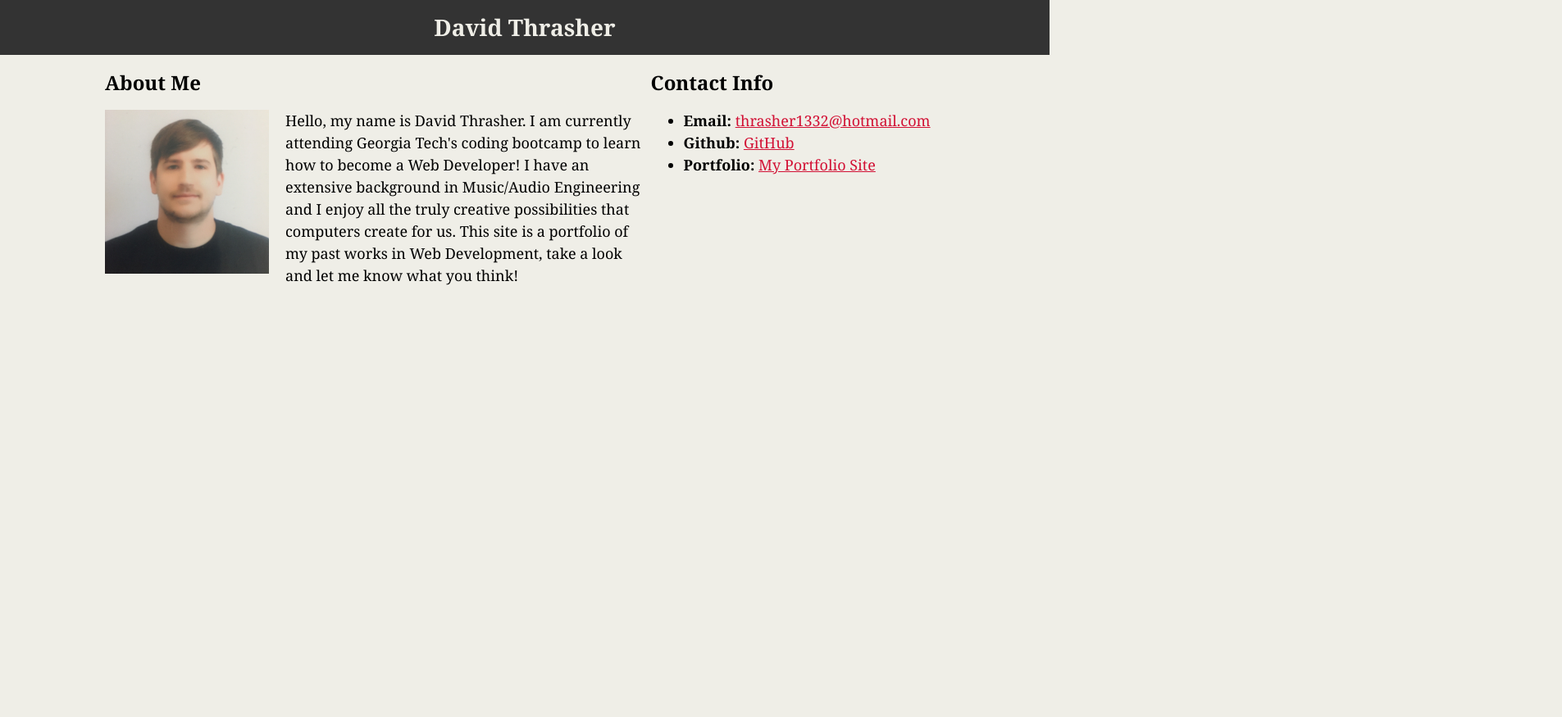
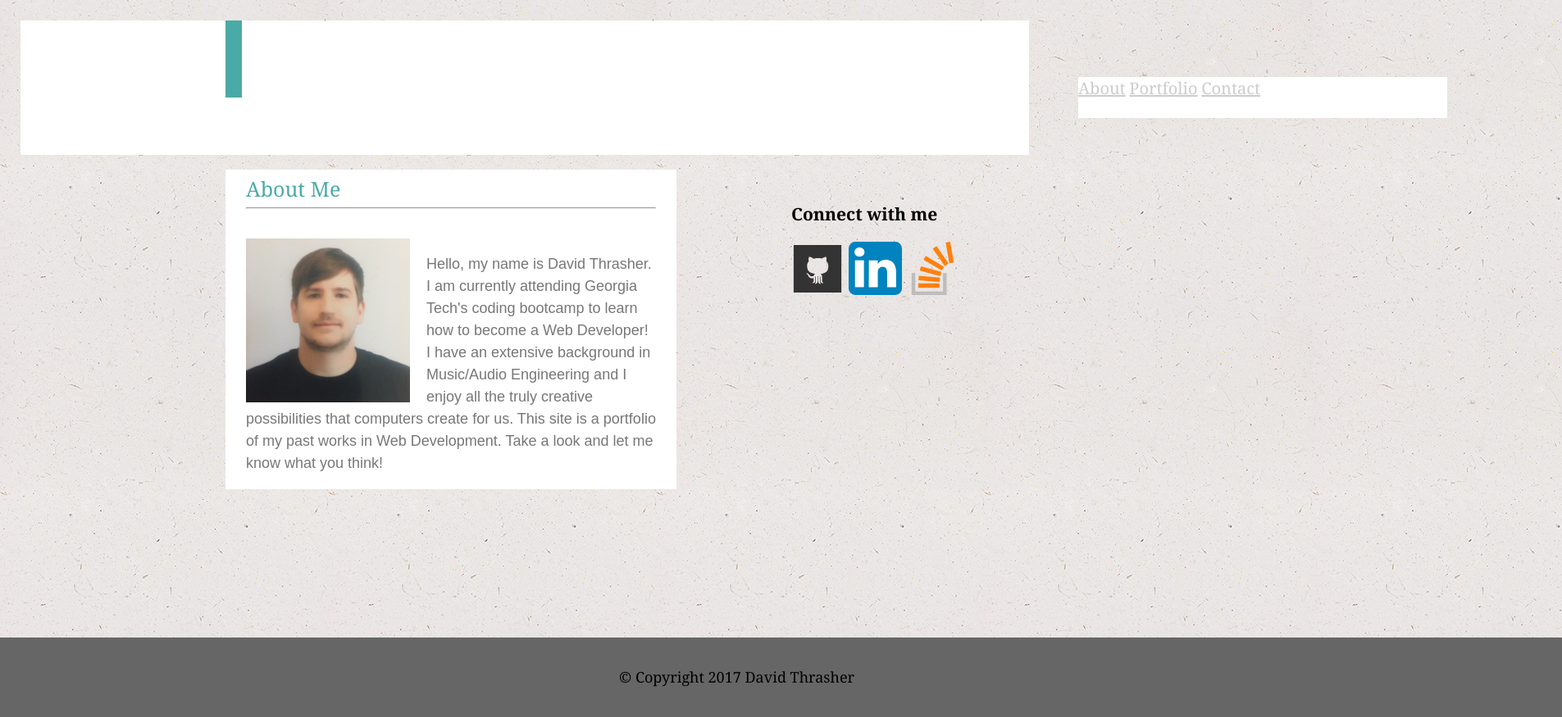
Before and after one commit to davidthrasher/Basic-Portfolio, a plain HTML site: page index.html in a window 1280 px wide. Shown: the whole page at 82% size, 1905 px wide, since content can reach past the window. Before the commit the page ends 800 px from the top, so only its background shows below. Drawn offline with Linux system fonts and the light colour scheme; files whose address does not match are found by name.

Commit message:
initial site files

```diff
--- /dev/null
+++ b/assets/css/contact.css
@@ -0,0 +1,92 @@
+header {
+	background-color:#ffffff;
+}
+
+
+h1 {
+	color:#ffffff;
+	font-size:30px;
+	background-color: #4aaaa5;
+	padding-top:20px;
+	padding-bottom:20px;
+	padding-left:20px;
+	margin-left:250px;
+	margin-right:1425px;
+	font-family: "Georgia","Times New Roman", Times, serif;
+}
+
+body {
+	background-color: #efeee7;
+	font-family: "Georgia", "Times New Roman",
+	Times, serif;
+	font-color:#333333;
+	margin: 25px;
+    padding: 0;
+    font-size: 18px;
+    line-height:150%;
+}
+
+a {
+	font-size:20px;
+	color:#cccccc;
+}
+
+#main-bio,
+#bio-image {
+	float:left;
+}
+#main-bio {
+	width:500px;
+	margin:0 auto;
+	margin-left:250px;
+	background-color:#ffffff;
+	padding-left:25px;
+	padding-right:25px;
+	color:#777777;
+
+}
+
+#bio-image {
+	margin-right:20px;
+	width:200px;
+	height:200px;
+}
+
+#header2 {
+	font-size:25px;
+	padding-top:10px;
+	color:#4aaaa5;
+}
+
+p {
+	font-family:"Arial", "Helvetica Neue", Helvetica, sans-serif;;
+}
+
+.pagelinksbox {
+	background:#ffffff;
+	height:50px;
+	position:relative;
+	width:450px;
+	bottom:45px;
+	left:1250px;
+}
+
+.socialmediabox {
+	background:#ffffff;
+	height:100px;
+	position:relative;
+	width:250px;
+	bottom:350px;
+	left:900px;
+}
+footer {
+	background-color:#666666;
+	padding-top:35px;
+	padding-bottom:35px;
+	width:1910px;
+}
+.footer {
+	position:relative;
+	top:450px;
+	right:70px;
+}
--- /dev/null
+++ b/assets/css/index.css
@@ -0,0 +1,92 @@
+header {
+	background-color:#ffffff;
+}
+
+
+h1 {
+	color:#ffffff;
+	font-size:30px;
+	background-color: #4aaaa5;
+	padding-top:20px;
+	padding-bottom:20px;
+	padding-left:20px;
+	margin-left:250px;
+	margin-right:1425px;
+	font-family: "Georgia","Times New Roman", Times, serif;
+}
+
+body {
+	background-color: #efeee7;
+	font-family: "Georgia", "Times New Roman",
+	Times, serif;
+	font-color:#333333;
+	margin: 25px;
+    padding: 0;
+    font-size: 18px;
+    line-height:150%;
+}
+
+a {
+	font-size:20px;
+	color:#cccccc;
+}
+
+#main-bio,
+#bio-image {
+	float:left;
+}
+#main-bio {
+	width:500px;
+	margin:0 auto;
+	margin-left:250px;
+	background-color:#ffffff;
+	padding-left:25px;
+	padding-right:25px;
+	color:#777777;
+
+}
+
+#bio-image {
+	margin-right:20px;
+	width:200px;
+	height:200px;
+}
+
+#header2 {
+	font-size:25px;
+	padding-top:10px;
+	color:#4aaaa5;
+}
+
+p {
+	font-family:"Arial", "Helvetica Neue", Helvetica, sans-serif;;
+}
+
+.pagelinksbox {
+	background:#ffffff;
+	height:50px;
+	position:relative;
+	width:450px;
+	bottom:45px;
+	left:1250px;
+}
+
+.socialmediabox {
+	background:#ffffff;
+	height:100px;
+	position:relative;
+	width:250px;
+	bottom:350px;
+	left:900px;
+}
+footer {
+	background-color:#666666;
+	padding-top:35px;
+	padding-bottom:35px;
+	width:1910px;
+}
+.footer {
+	position:relative;
+	top:450px;
+	right:70px;
+}
--- /dev/null
+++ b/assets/css/portfolio.css
@@ -0,0 +1,92 @@
+header {
+	background-color:#ffffff;
+}
+
+
+h1 {
+	color:#ffffff;
+	font-size:30px;
+	background-color: #4aaaa5;
+	padding-top:20px;
+	padding-bottom:20px;
+	padding-left:20px;
+	margin-left:250px;
+	margin-right:1425px;
+	font-family: "Georgia","Times New Roman", Times, serif;
+}
+
+body {
+	background-color: #efeee7;
+	font-family: "Georgia", "Times New Roman",
+	Times, serif;
+	font-color:#333333;
+	margin: 25px;
+    padding: 0;
+    font-size: 18px;
+    line-height:150%;
+}
+
+a {
+	font-size:20px;
+	color:#cccccc;
+}
+
+#main-bio,
+#bio-image {
+	float:left;
+}
+#main-bio {
+	width:500px;
+	margin:0 auto;
+	margin-left:250px;
+	background-color:#ffffff;
+	padding-left:25px;
+	padding-right:25px;
+	color:#777777;
+
+}
+
+#bio-image {
+	margin-right:20px;
+	width:200px;
+	height:200px;
+}
+
+#header2 {
+	font-size:25px;
+	padding-top:10px;
+	color:#4aaaa5;
+}
+
+p {
+	font-family:"Arial", "Helvetica Neue", Helvetica, sans-serif;;
+}
+
+.pagelinksbox {
+	background:#ffffff;
+	height:50px;
+	position:relative;
+	width:450px;
+	bottom:45px;
+	left:1250px;
+}
+
+.socialmediabox {
+	background:#ffffff;
+	height:100px;
+	position:relative;
+	width:250px;
+	bottom:350px;
+	left:900px;
+}
+footer {
+	background-color:#666666;
+	padding-top:35px;
+	padding-bottom:35px;
+	width:1910px;
+}
+.footer {
+	position:relative;
+	top:450px;
+	right:70px;
+}
--- a/assets/css/style.css
+++ /dev/null
@@ -1,51 +0,0 @@
-h1 {
-	color:#efeee7;
-	font-size:28px;
-	background-color: #333333;
-	margin:0px;
-	text-align:center;
-	padding-top:20px;
-	padding-bottom:20px;
-}
-
-body {
-	background-color: #efeee7;
-	font-family: "Georgia", "Times New Roman",
-	Times, serif;
-	font-color:#333333;
-	margin: 0;
-    padding: 0;
-    font-size: 18px;
-    line-height:150%;
-}
-
-a {
-	color:#d21034;
-}
-
-
-
-h2 {
-	font-size: 24px;
-}
-.container {
-	width: 1024px;
-	margin: 0 auto;
-}
-
-#main-bio,
-#contact-info,
-#bio-image {
-	float:left;
-}
-#main-bio {
-	width:65%;
-}
-#contact-info {
-	width:35%;
-}
-#bio-image {
-	margin-right:20px;
-	width:200px;
-	height:200px;
-}
--- a/index.html
+++ b/index.html
@@ -1,28 +1,62 @@
 <!DOCTYPE html>
 <html lang="en-us">
+
 <head>
   <meta charset="UTF-8">
   <title>David Thrasher Portfolio</title>
-  <link rel="stylesheet" type="text/css" href="/Users/davidthrasher/Coding Bootcamp Files/Basic-Portfolio/assets/css/style.css">
+  <link rel="stylesheet" type="text/css" href="/Users/davidthrasher/Coding Bootcamp Files/Basic-Portfolio/assets/css/index.css">
 </head>
-<body>
+
+<body background="/Users/davidthrasher/Coding Bootcamp Files/Basic-Portfolio/assets/images/Background/ep_naturalwhite.png">
+
   <header>
     <h1>David Thrasher</h1>
+      <div id="headerlinks">
+          <figure class="pagelinksbox">
+          <a href="index.html">About</a>
+          <a href="portfolio.html">Portfolio</a>
+          <a href="contact.html">Contact</a>
+          </figure>
+      </div>
   </header>
-  <div class="container">
-    <section id="main-bio">
-      <h2>About Me</h2>
+      <section id="main-bio">
+          <div id="header2">
+            About Me
+          </div>
+      <hr>
+      <br>
       <img src="/Users/davidthrasher/Coding Bootcamp Files/Basic-Portfolio/assets/images/PortfolioPhoto.jpeg" alt="Your Name" id="bio-image">
-      <p>Hello, my name is David Thrasher. I am currently attending Georgia Tech's coding bootcamp to learn how to become a Web Developer! I have an extensive background in Music/Audio Engineering and I enjoy all the truly creative possibilities that computers create for us. This site is a portfolio of my past works in Web Development, take a look and let me know what you think!</p>
-    </section>
-    <section id="contact-info">
-      <h2>Contact Info</h2>
-      <ul>
-        <li><strong>Email:</strong> <a href="thrasher1332@hotmail.com">thrasher1332@hotmail.com</a></li>
-        <li><strong>Github:</strong> <a href="https://github.com/">GitHub</a></li>
-        <li><strong>Portfolio:</strong> <a href="#">My Portfolio Site</a></li>
-      </ul>
-    </section>
-  </div>
+      <p>Hello, my name is David Thrasher. I am currently attending Georgia Tech's coding bootcamp to learn how to become a Web Developer! I have an extensive background in Music/Audio Engineering and I enjoy all the truly creative possibilities that computers create for us. This site is a portfolio of my past works in Web Development. Take a look and let me know what you think!</p>
+  </section>
+
+  <section>
+    <figure class="socialmediabox">
+
+
+      <h3>Connect with me</h3>
+
+
+      <a href="https://github.com/thrasher1332" target="_blank">
+        <img src="/Users/davidthrasher/Coding Bootcamp Files/Basic-Portfolio/assets/images/Logos/github.svg" alt="GitHub" style="width:65px;height:65px;border:0;">
+      </a>
+
+      <a href="https://www.linkedin.com/in/david-thrasher-68226392/" target="_blank">
+        <img src="/Users/davidthrasher/Coding Bootcamp Files/Basic-Portfolio/assets/images/Logos/linkedin.svg" alt="LinkedIn" style="width:65px;height:65px;border:0;">
+      </a>
+
+      <a href="https://stackoverflow.com/users/7776862/david-thrasher?tab=profile" target="_blank">
+        <img src="/Users/davidthrasher/Coding Bootcamp Files/Basic-Portfolio/assets/images/Logos/stack.svg" alt="StackOverflow" style="width:65px;height:65px;border:0;">
+      </a>
+    </figure>
+  </section>
+
+  <figure class="footer">
+    <footer>
+      <h7>© Copyright 2017 David Thrasher</h7>
+    </footer>
+  </figure>
+
+
+
 </body>
 </html>
```
Also changed, not shown: contact.html (+69 -0 lines), portfolio.html (+62 -0 lines), assets/images/Logos/github.svg (renamed from assets/images/Logos/1493327065_github_square.svg), assets/images/Logos/linkedin.svg (renamed from assets/images/Logos/1493326983_linkedin.svg), assets/images/Logos/stack.svg (renamed from assets/images/Logos/1493326962_Stack_Overflow.svg).
